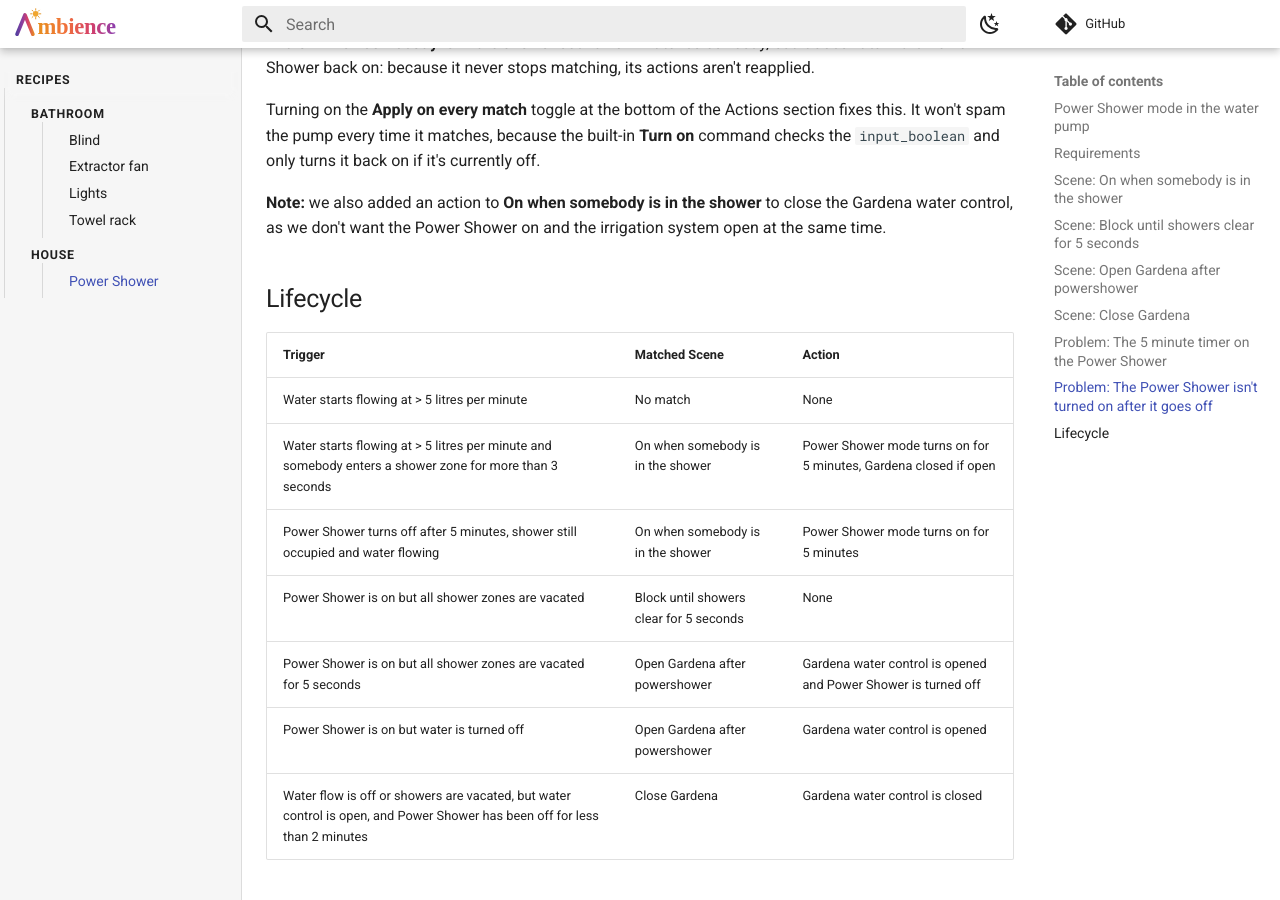
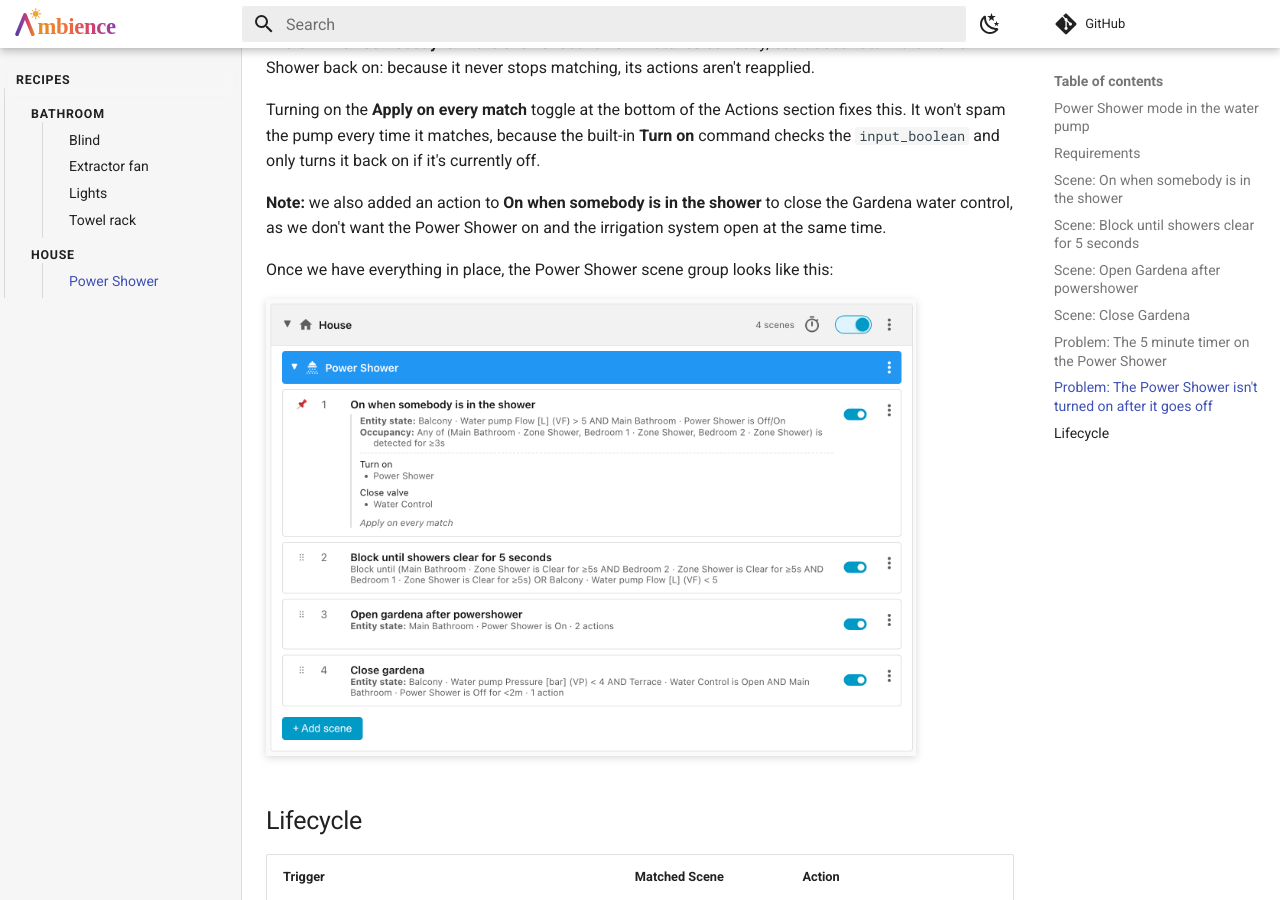
Before and after one commit to clintongormley/ambience, an MkDocs documentation site: the page built from docs/recipes/house/power-shower.md, in a window 1280 px wide and 900 px high, scrolled down 3687 px. Built offline with MkDocs 1.6.1 and Material for MkDocs 9.7.7, drawn with Linux system fonts in a browser that asks for light colours; comment, search, counter and statistics services are not loaded.

Commit message:
docs: add final scene-group screenshot to Power Shower recipe
Show the completed Power Shower scene group at the end of the recipe.

```diff
--- a/docs/recipes/house/power-shower.md
+++ b/docs/recipes/house/power-shower.md
@@ -103,6 +103,10 @@ on if it's currently off.
 close the Gardena water control, as we don't want the Power Shower on and the
 irrigation system open at the same time.
 
+Once we have everything in place, the Power Shower scene group looks like this:
+
+![Final Power Shower scene group.](../images/house/power-shower/final.png "Final Power Shower scene group.")
+
 ## Lifecycle
 
 | Trigger                                                                                                                    | Matched Scene                           | Action                                                           |
```
Also changed, not shown: docs/recipes/images/house/power-shower/final.png (added).
